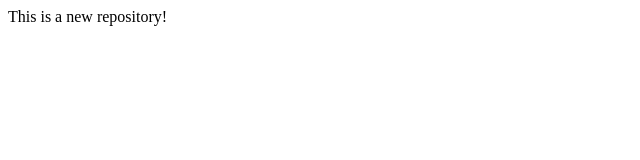
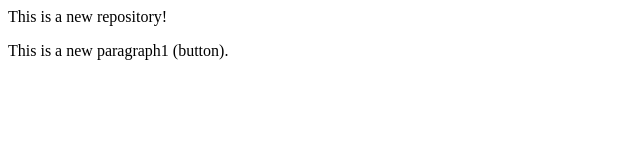
Before and after one commit to patidarkhushi2004-star/localrepo, a plain HTML site: page index.html in a window 1280 px wide. Shown: the whole page, without its empty margins (0-640 px from the left). Drawn offline with Linux system fonts and the light colour scheme.

```diff
--- a/index.html
+++ b/index.html
@@ -1 +1,2 @@
 <p>This is a new repository!</p>
+<p>This is a new paragraph1 (button).</p>
```
